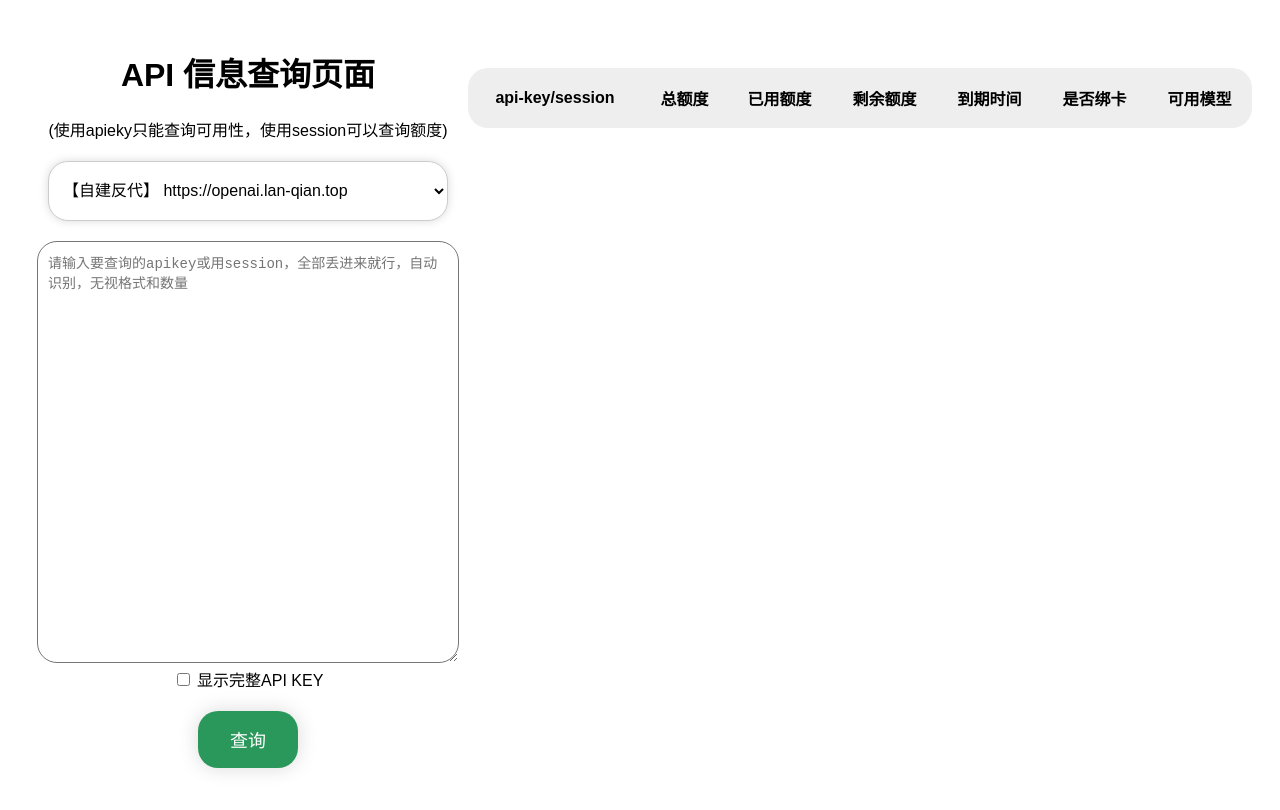
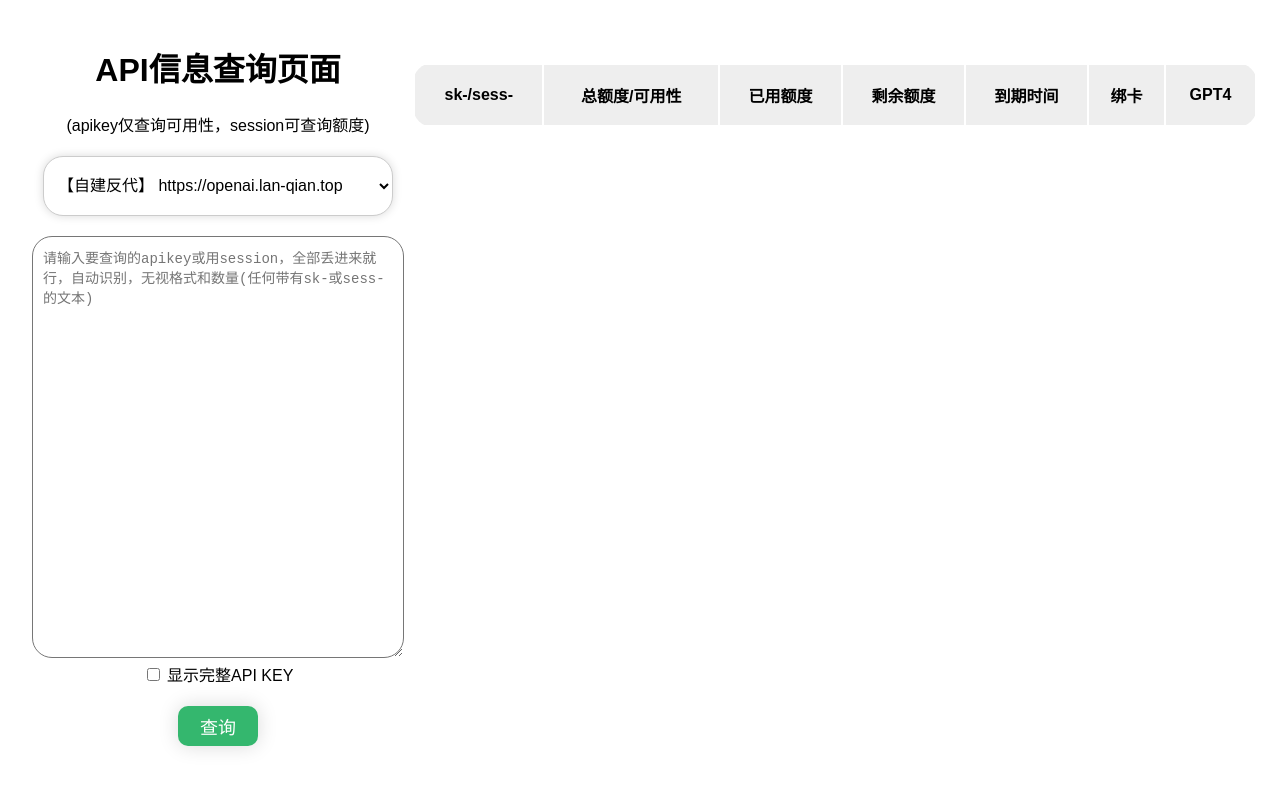
Before and after one commit to lanqian528/openaikey, a plain HTML site: page index.html in a window 1280 px wide. Drawn offline with Linux system fonts and the light colour scheme.

Commit message:
美化外观

```diff
--- a/index.html
+++ b/index.html
@@ -8,8 +8,8 @@
 <body>
 <div class="container">
   <div class="left">
-    <h1>API 信息查询页面</h1>
-    <div>(使用apieky只能查询可用性，使用session可以查询额度)</div>
+    <h1>API信息查询页面</h1>
+    <div>(apikey仅查询可用性，session可查询额度)</div>
     <div>
       <label for="apiUrlInput"></label>
       <select id="apiUrlInput">
@@ -26,7 +26,7 @@
     </div>
     <div class="input">
       <label for="apiKeyInput"></label>
-      <textarea id="apiKeyInput" placeholder="请输入要查询的apikey或用session，全部丢进来就行，自动识别，无视格式和数量"></textarea>
+      <textarea id="apiKeyInput" placeholder="请输入要查询的apikey或用session，全部丢进来就行，自动识别，无视格式和数量(任何带有sk-或sess-的文本)"></textarea>
     </div>
     <div>
       <input type="checkbox" id="showFullApiKey" />
@@ -42,14 +42,13 @@
       <div class="result" id="resultSection">
         <table id="resultTable">
           <tr>
-            <th>api-key/session</th>
-<!--            <th>是否可用</th>-->
-            <th>总额度</th>
+            <th>sk-/sess-</th>
+            <th>总额度/可用性</th>
             <th>已用额度</th>
             <th>剩余额度</th>
             <th>到期时间</th>
-            <th>是否绑卡</th>
-            <th>可用模型</th>
+            <th>绑卡</th>
+            <th>GPT4</th>
           </tr>
         </table>
       </div>
--- a/script.js
+++ b/script.js
@@ -1,7 +1,6 @@
 const resultTable = document.getElementById("resultTable");
 
 const cells_num = 7;
-// const cells_num = 2;
 
 function sendCurlRequests() {
     while (resultTable.rows.length > 1) {
@@ -81,7 +80,7 @@ function displayResult(rowIndex, apiKey, usage, subscription, models) {
     const total = subscription.hard_limit_usd.toFixed(4);
     const totalAvailable = (total - totalUsed).toFixed(4);
     const expiresAt = formatDate(subscription.access_until);
-    const hasPaymentMethod = subscription.has_payment_method ? '是' : '否'; // 新的数据
+    const hasPaymentMethod = subscription.has_payment_method ? '✔️' : '❌'; // 新的数据
     const showFullApiKey = document.getElementById("showFullApiKey").checked;
     let availableModel = 'GPT3.5';
     models.data.forEach((model) => {
@@ -102,7 +101,7 @@ function displayError(rowIndex, error) {
     const apiKey = row.cells[0].innerText;
 
     if (error.message.includes("must be made with a session key")) {
-        errorMessage = "api可用";
+        errorMessage = "✔️";
     } else if (error.message.includes("Incorrect API key provided")) {
         errorMessage = "api-key错误，请检查其有效性";
     } else if (error.message.includes("This key is")) {
@@ -120,7 +119,6 @@ function displayError(rowIndex, error) {
     }
 }
 
-
 function formatDate(timestamp) {
     const date = new Date(timestamp * 1000);
     const year = date.getFullYear();
--- a/style.css
+++ b/style.css
@@ -3,10 +3,10 @@ body {
     font-family: Arial, sans-serif;
 }
 
-.container{
+.container {
     display: flex;
     justify-content: space-between;
-    padding: 20px;
+    padding: 15px;
     box-sizing: border-box;
     height: 100vh;
 }
@@ -36,7 +36,9 @@ body {
 table {
     margin: 40px auto;
     min-width: 100%;
-    border-collapse: collapse;
+    border: 0;
+    /*border-collapse: collapse;*/
+    /*border-spacing: 0;*/
     border-radius: 20px;
     overflow: hidden;
     box-shadow: 0 0 20px rgba(0, 0, 0, 0);
@@ -47,7 +49,7 @@ select {
     padding: 10px;
     border-radius: 20px;
     border: 1px solid #ccc;
-    width: 400px;
+    width: 350px;
     height: 60px;
     font-size: 16px;
     background-color: #fff;
@@ -61,11 +63,11 @@ option {
 }
 
 button {
-    background-color: #2b985b;
+    background-color: #34b76e;
     color: white;
-    height: 60px;
-    width: 100px;
-    border-radius: 20px;
+    height: 40px;
+    width: 80px;
+    border-radius: 10px;
     font-size: 18px;
     border: none;
     margin: 20px;
@@ -74,26 +76,37 @@ button {
 }
 
 
-tbody{
-    background-color: #ffffff;
-    height: 40px;
+tbody {
+    height: auto;
 }
 
-th, td {
+td {
+    border: 1px solid #eee;
     padding: 10px;
     height: 40px;
     width: auto;
     font-size: 16px;
 }
 
+tr:last-child td:first-child {
+    border-bottom-left-radius: 20px;
+}
+
+tr:last-child td:last-child {
+    border-bottom-right-radius: 20px;
+}
+
 th {
     background-color: #eee;
     font-weight: bold;
     width: auto;
+    padding: 10px;
+    height: 40px;
+    font-size: 16px;
 }
 
 #apiKeyInput {
-    width: 400px;
+    width: 350px;
     height: 400px;
     padding: 10px;
     font-size: 14px;
```
